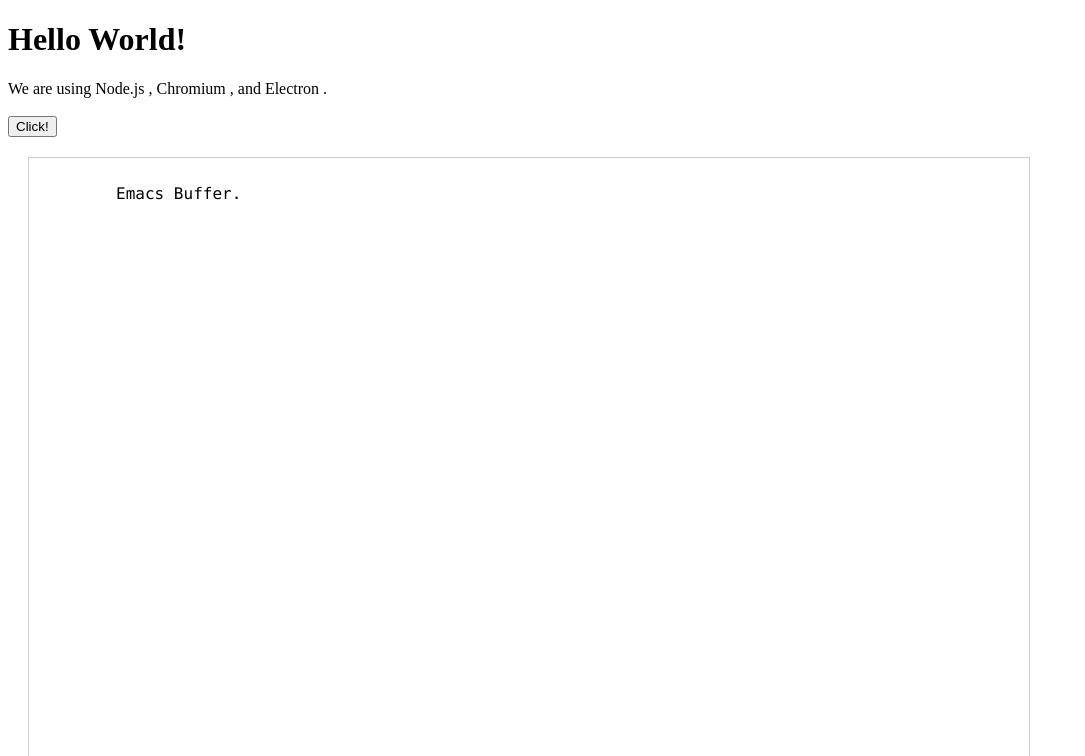
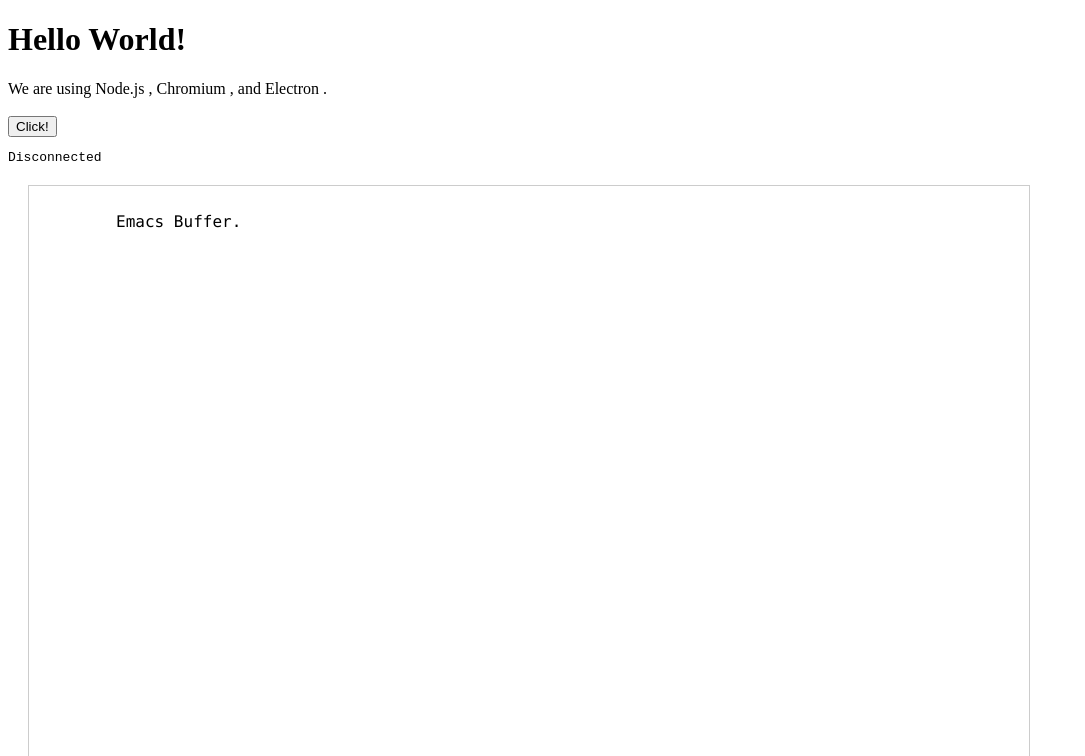
Before and after one commit to jcguu95/emacs-web-redisplay, an Electron app: page index.html in a window 1600 px wide. Shown: the top 756 px of the page, without its empty margins (0-1085 px from the left). Drawn offline with Linux system fonts and the light colour scheme.

Commit message:
support connection status display

```diff
--- a/index.html
+++ b/index.html
@@ -21,6 +21,8 @@
 
     <br><br><button type="button" id="btn">Click!</button><br>
 
+    <pre id="emacs-connection-status">Disconnected</pre>
+
     <div class="emacs-frame">
       <pre class="emacs-window">
         Emacs Buffer.
--- a/renderer.js
+++ b/renderer.js
@@ -17,6 +17,26 @@
   document.getElementsByClassName("emacs-window")[0].textContent = JSON.parse(event.data)[0]
 }
 
+
+
+
+
+async function checkEmacsConnectionLoop() {
+  while (true) {
+    await new Promise(resolve => setTimeout(resolve, 1000)); // sleep for 1 second
+      if (emacs_ws.readyState === WebSocket.OPEN) {
+          document.getElementById('emacs-connection-status').textContent = 'Connected';
+      } else {
+          console.log("Disconnected!")
+          document.getElementById('emacs-connection-status').textContent = 'Disconnected';
+      }
+  }
+}
+checkEmacsConnectionLoop();
+
+
+
+
 btn.addEventListener('click', async () => {
     console.log("OUCH!")
     emacs_ws.send("JavaScript: Hello!");
```
Also changed, not shown: 1 other file.
